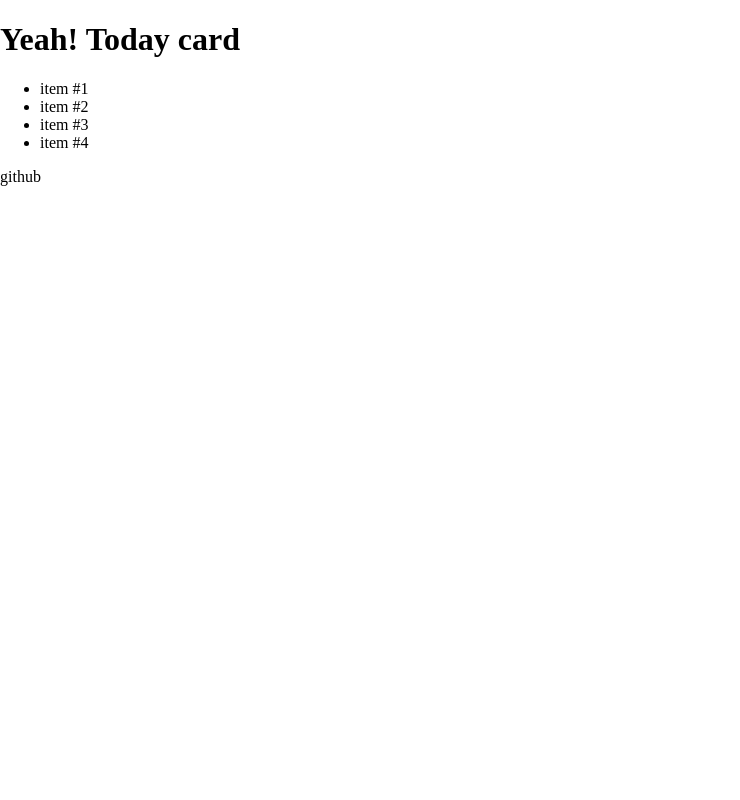
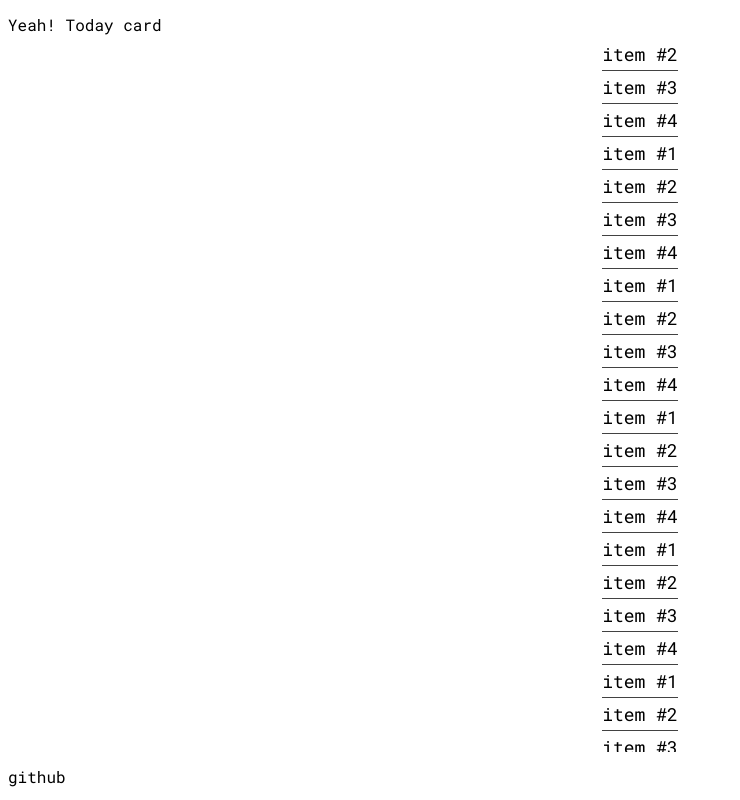
Before and after one commit to flashback2k14/YeahTodayCard, a website: page index.html in a window 1280 px wide. Shown: the whole page, without its empty margins (0-740 px from the left). Drawn offline with Linux system fonts and the light colour scheme.

Commit message:
initial styling (#3)

```diff
--- a/css/main.css
+++ b/css/main.css
@@ -1,6 +1,56 @@
+@import url('https://fonts.googleapis.com/css2?family=Roboto+Mono:wght@200;400&display=swap');
+
 html,
 body {
   margin: 0;
   padding: 0;
   overflow: hidden;
+  font-family: 'Roboto Mono', monospace;
 }
+
+header {
+  display: flex;
+  align-items: center;
+  justify-content: flex-start;
+  height: 48px;
+}
+
+header span {
+  margin-left: 8px;
+}
+
+main {
+  display: flex;
+  align-items: center;
+  justify-content: center;
+  height: calc(100vh - 48px - 48px);
+  overflow: auto;
+}
+
+.card-list {
+  margin: 16px;
+  padding: 0;
+  list-style: none;
+}
+
+.card-list_item {
+  font-size: large;
+  padding-top: 4px;
+  padding-bottom: 4px;
+  border-bottom: 1px #424242 solid;
+}
+
+.card-list_item:last-child {
+  border-bottom: none;
+}
+
+footer {
+  display: flex;
+  align-items: center;
+  justify-content: flex-start;
+  height: 48px;
+}
+
+footer span {
+  margin-left: 8px;
+}
--- a/index.html
+++ b/index.html
@@ -9,20 +9,40 @@
   </head>
   <body>
     <header>
-      <h1>Yeah! Today card</h1>
+      <span>Yeah! Today card</span>
     </header>
     <main>
       <section>
-        <ul>
-          <li>item #1</li>
-          <li>item #2</li>
-          <li>item #3</li>
-          <li>item #4</li>
+        <ul class="card-list">
+          <li class="card-list_item">item #1</li>
+          <li class="card-list_item">item #2</li>
+          <li class="card-list_item">item #3</li>
+          <li class="card-list_item">item #4</li>
+          <li class="card-list_item">item #1</li>
+          <li class="card-list_item">item #2</li>
+          <li class="card-list_item">item #3</li>
+          <li class="card-list_item">item #4</li>
+          <li class="card-list_item">item #1</li>
+          <li class="card-list_item">item #2</li>
+          <li class="card-list_item">item #3</li>
+          <li class="card-list_item">item #4</li>
+          <li class="card-list_item">item #1</li>
+          <li class="card-list_item">item #2</li>
+          <li class="card-list_item">item #3</li>
+          <li class="card-list_item">item #4</li>
+          <li class="card-list_item">item #1</li>
+          <li class="card-list_item">item #2</li>
+          <li class="card-list_item">item #3</li>
+          <li class="card-list_item">item #4</li>
+          <li class="card-list_item">item #1</li>
+          <li class="card-list_item">item #2</li>
+          <li class="card-list_item">item #3</li>
+          <li class="card-list_item">item #4</li>
         </ul>
       </section>
     </main>
     <footer>
-      <p>github</p>
+      <span>github</span>
     </footer>
     <script src="js/main.js"></script>
   </body>
```
